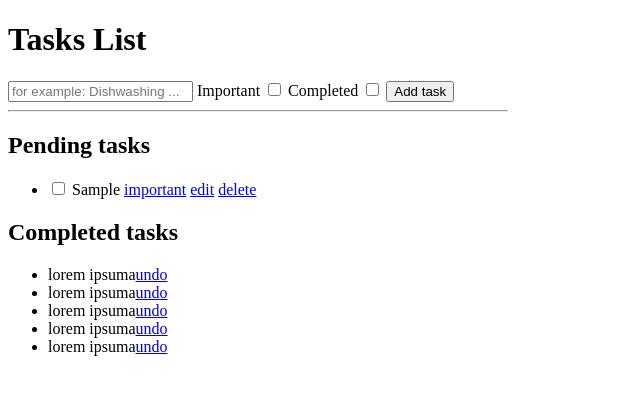
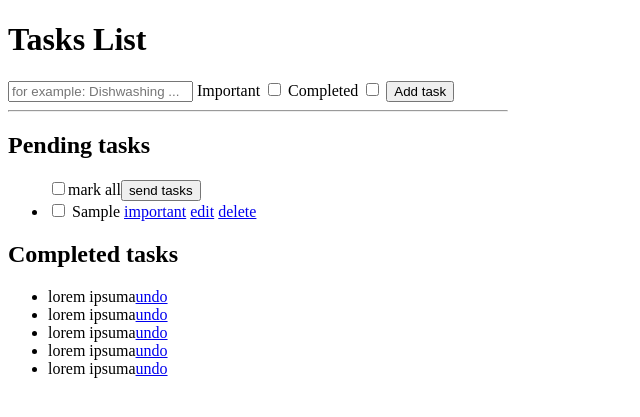
Before and after one commit to Alfarada/todo_php, a PHP site: page /todo_php/index.php in a window 1280 px wide. Shown: the top 417 px of the page, without its empty margins (0-640 px from the left). Run offline with PHP 8.4, Linux system fonts and the light colour scheme; tables that the repository leaves empty or names only in its code hold one stand-in row (values such as "Sample post").

Commit message:
now we have a checkbox that marks all the tasks

```diff
--- a/libs/get_tasks.php
+++ b/libs/get_tasks.php
@@ -3,4 +3,5 @@
 $conn = new Database();
 $query = $conn->connect()->query('SELECT * FROM tasks');
 $tasks = $query->fetchAll(PDO::FETCH_ASSOC);
+// $tasks = [];
 // var_dump($tasks);
--- a/libs/validation.php
+++ b/libs/validation.php
@@ -49,7 +49,7 @@ if ($isValidResponse($_POST)) {
 
         // return true;
         $message .= '<p>tarea registrada existosamente</p>';
-        header('Location: http://localhost/todo_php?message=' . urlencode($message));
+        header('Location: http://localhost/todo_php');
     } catch(PDOException $e){
         echo '<p>no se pudo agregar la tarea'. $e->getMessage() . '</p>';
     }
--- a/view/index.php
+++ b/view/index.php
@@ -17,7 +17,8 @@
     <h1>Tasks List</h1>
 
     <!-- Task message status  -->
-    <?= $_GET['message'] ?? ''; ?>
+    <?php // echo $_GET['message'] ?? '';
+    ?>
 
     <div class="container">
         <form action="libs/validation.php" method="post">
@@ -33,7 +34,7 @@
         <hr>
         <h2> Pending tasks</h2>
         <div class="container">
-            <form action="" method="post">
+            <form action="#" method="post">
 
                 <!-- Get all tasks  -->
                 <?php if (empty($tasks)) : ?>
@@ -41,14 +42,14 @@
                         <p>There are no pending tasks !!!</p>
                     </ul>
                 <?php else : ?>
-                    <ul>
-                        <?php foreach ($tasks as $task => $value) : ?>
+                    <ul id="ul-pending-tasks">
+                        <?php foreach ($tasks as $key => $task) : ?>
                             <li>
-                               <input type="checkbox" name="completed_2" id="completed_2">
-                               <?= $value['task'] ?>
-                               <a href="#">important</a>
-                               <a href="#">edit</a>
-                               <a href="#">delete</a>
+                                <input type="checkbox" name="completed_<?= $task['id']; ?>" id="completed_<?= $task['id']; ?>">
+                                <?= $task['task']; ?>
+                                <a href="#">important</a>
+                                <a href="#">edit</a>
+                                <a href="#">delete</a>
                             </li>
                         <?php endforeach ?>
                     </ul>
@@ -67,6 +68,56 @@
             </ul>
         </div>
     </div>
+    <script src="https://ajax.googleapis.com/ajax/libs/jquery/3.6.1/jquery.min.js"></script>
+    <script>
+        $(function() {
+            let $tasks_list = $("#ul-pending-tasks"),
+                hasTaskList = $tasks_list.has('li').length,
+                $checkbox = $("#ul-pending-tasks li input");
+
+            if (!hasTaskList) {
+                console.log('no hay lista de tareas');
+                return;
+            }
+
+            send_task_btn = $("<input>", {
+                value: "send tasks",
+                type: "submit"
+            });
+
+            mark_all_tasks_label = $("<label>", {
+                for: "mark_all_tasks",
+                html: "mark all",
+            });
+
+            mark_all_tasks = $("<input>", {
+                name: "mark_all_tasks",
+                "id": "mark_all_tasks",
+                value: 1,
+                type: "checkbox"
+            });
+
+            $tasks_list.prepend(send_task_btn);
+            $tasks_list.prepend(mark_all_tasks_label);
+            $tasks_list.prepend(mark_all_tasks);
+
+            $("#mark_all_tasks").on('change', function() {
+
+                if (!$(this).prop('checked')) {
+
+                    $checkbox.each(function() {
+                        $(this).prop("checked", false);
+                    });
+                    return;
+                }
+
+                $checkbox.each(function() {
+                    $(this).prop("checked", true);
+                });
+
+            });
+        })
+    </script>
 </body>
 
 </html>
```
